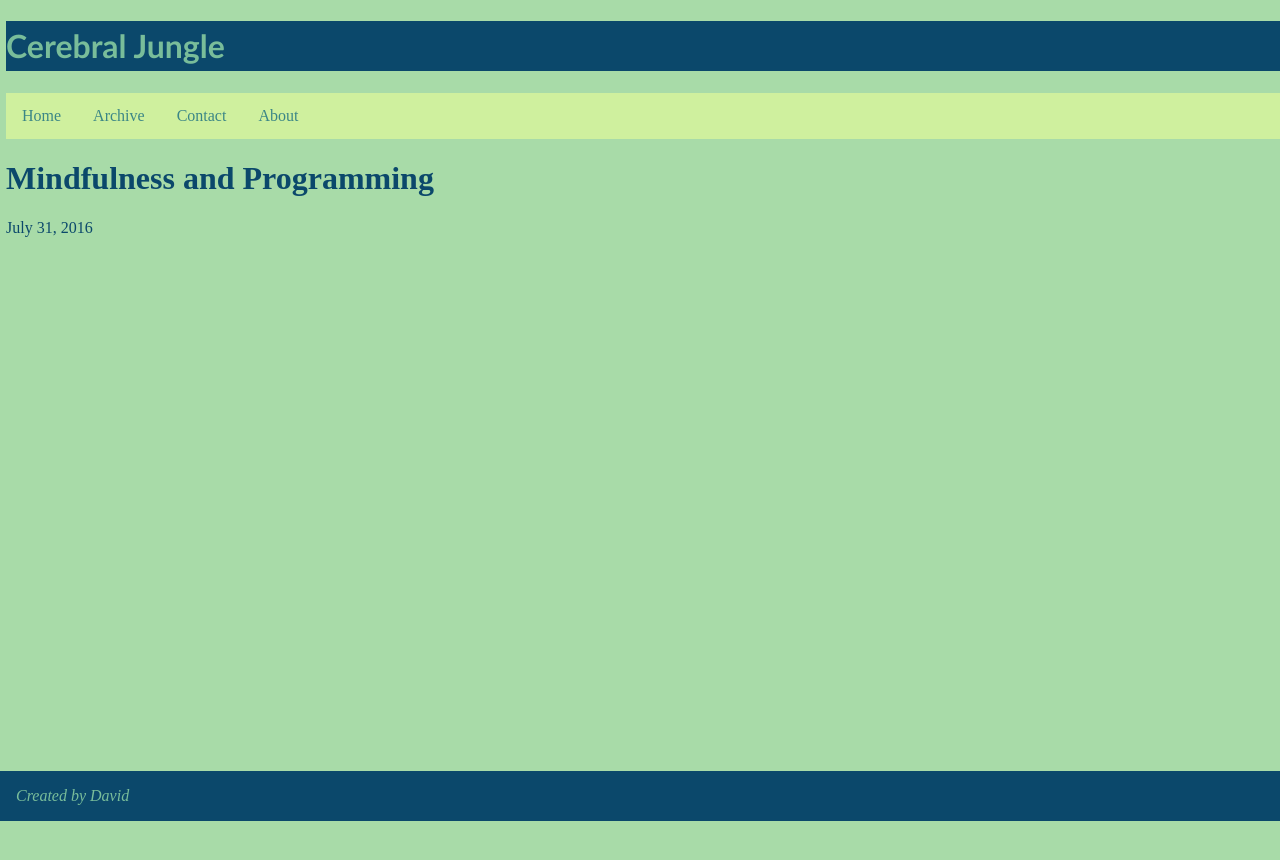
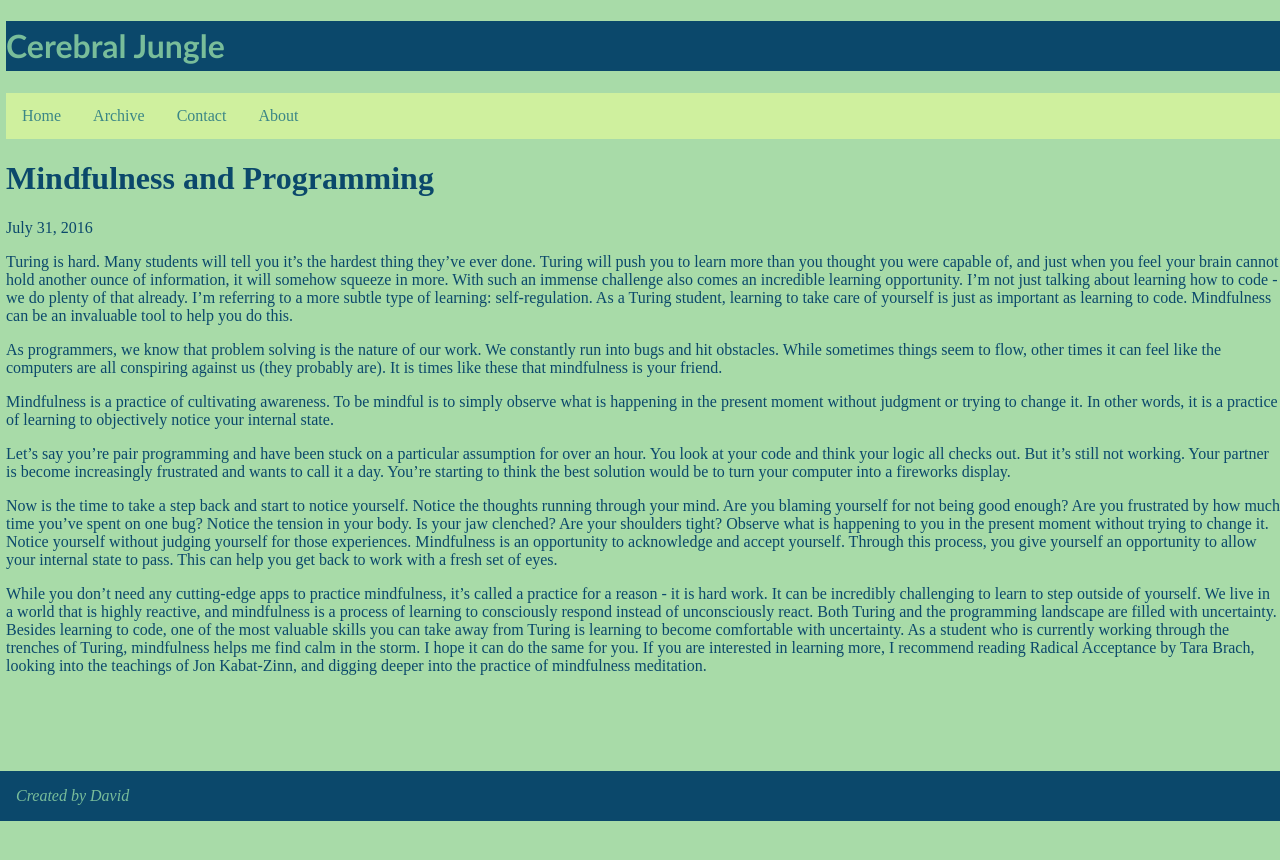
Before and after one commit to dtinianow/dtinianow.github.io, a Jekyll site: the page built from _posts/2016-07-31-mindfulness-and-programming.html, in a window 1280 px wide. Shown: the top 860 px of the page. Built offline with Jekyll 4.4.1, drawn with Linux system fonts in a browser that asks for light colours.

Commit message:
Fix layout

```diff
--- a/_posts/2016-07-31-mindfulness-and-programming.html
+++ b/_posts/2016-07-31-mindfulness-and-programming.html
@@ -3,3 +3,23 @@ title: Mindfulness and Programming
 layout: post
 date: 2016-7-31
 ---
+
+
+<p>
+  Turing is hard.  Many students will tell you it’s the hardest thing they’ve ever done.  Turing will push you to learn more than you thought you were capable of, and just when you feel your brain cannot hold another ounce of information, it will somehow squeeze in more.  With such an immense challenge also comes an incredible learning opportunity.  I’m not just talking about learning how to code - we do plenty of that already.  I’m referring to a more subtle type of learning: self-regulation.  As a Turing student, learning to take care of yourself is just as important as learning to code.  Mindfulness can be an invaluable tool to help you do this.
+</p>
+<p>
+As programmers, we know that problem solving is the nature of our work.  We constantly run into bugs and hit obstacles.   While sometimes things seem to flow, other times it can feel like the computers are all conspiring against us (they probably are).  It is times like these that mindfulness is your friend.
+</p>
+<p>
+Mindfulness is a practice of cultivating awareness.  To be mindful is to simply observe what is happening in the present moment without judgment or trying to change it.  In other words, it is a practice of learning to objectively notice your internal state.
+</p>
+<p>
+Let’s say you’re pair programming and have been stuck on a particular assumption for over an hour.  You look at your code and think your logic all checks out.  But it’s still not working.  Your partner is become increasingly frustrated and wants to call it a day. You’re starting to think the best solution would be to turn your computer into a fireworks display.
+</p>
+<p>
+Now is the time to take a step back and start to notice yourself.  Notice the thoughts running through your mind. Are you blaming yourself for not being good enough? Are you frustrated by how much time you’ve spent on one bug?  Notice the tension in your body.  Is your jaw clenched?  Are your shoulders tight?  Observe what is happening to you in the present moment without trying to change it.  Notice yourself without judging yourself for those experiences.  Mindfulness is an opportunity to acknowledge and accept yourself.  Through this process, you give yourself an opportunity to allow your internal state to pass.  This can help you get back to work with a fresh set of eyes.
+</p>
+<p>
+While you don’t need any cutting-edge apps to practice mindfulness, it’s called a practice for a reason - it is hard work.  It can be incredibly challenging to learn to step outside of yourself.  We live in a world that is highly reactive, and mindfulness is a process of learning to consciously respond instead of unconsciously react.  Both Turing and the programming landscape are filled with uncertainty.  Besides learning to code, one of the most valuable skills you can take away from Turing is learning to become comfortable with uncertainty.  As a student who is currently working through the trenches of Turing, mindfulness helps me find calm in the storm.  I hope it can do the same for you.  If you are interested in learning more, I recommend reading Radical Acceptance by Tara Brach, looking into the teachings of Jon Kabat-Zinn, and digging deeper into the practice of mindfulness meditation.
+</p>
```
Also changed, not shown: _posts/2016-06-24-writing-a-blog.html (+23 -18 lines).
